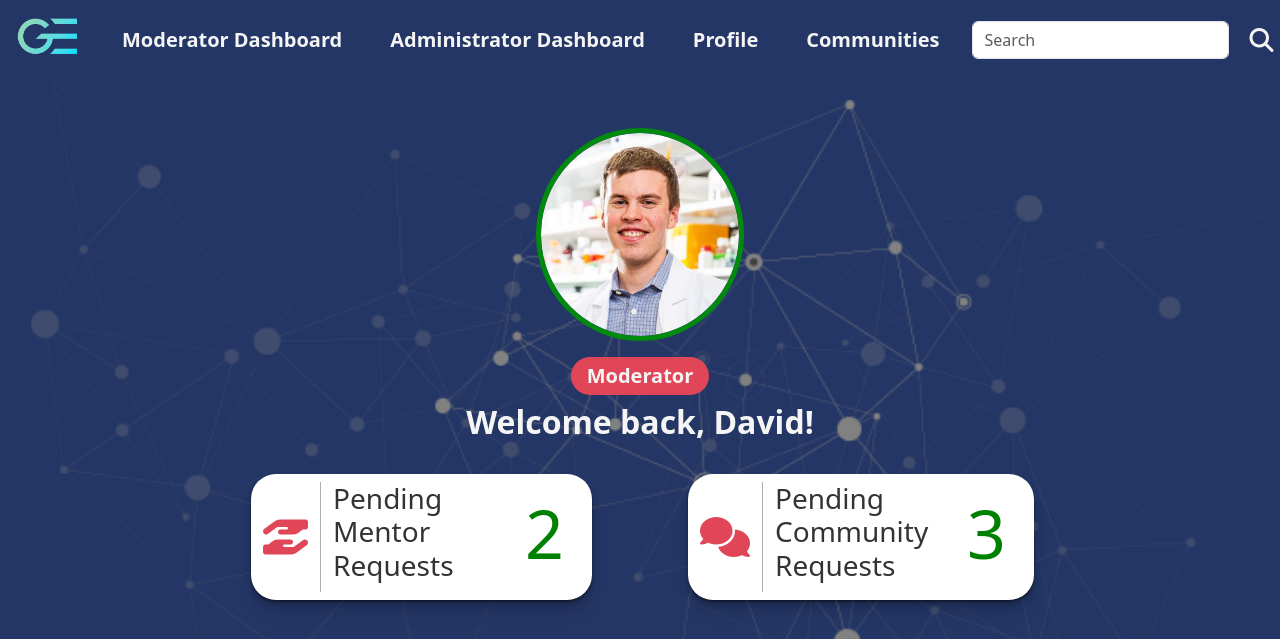
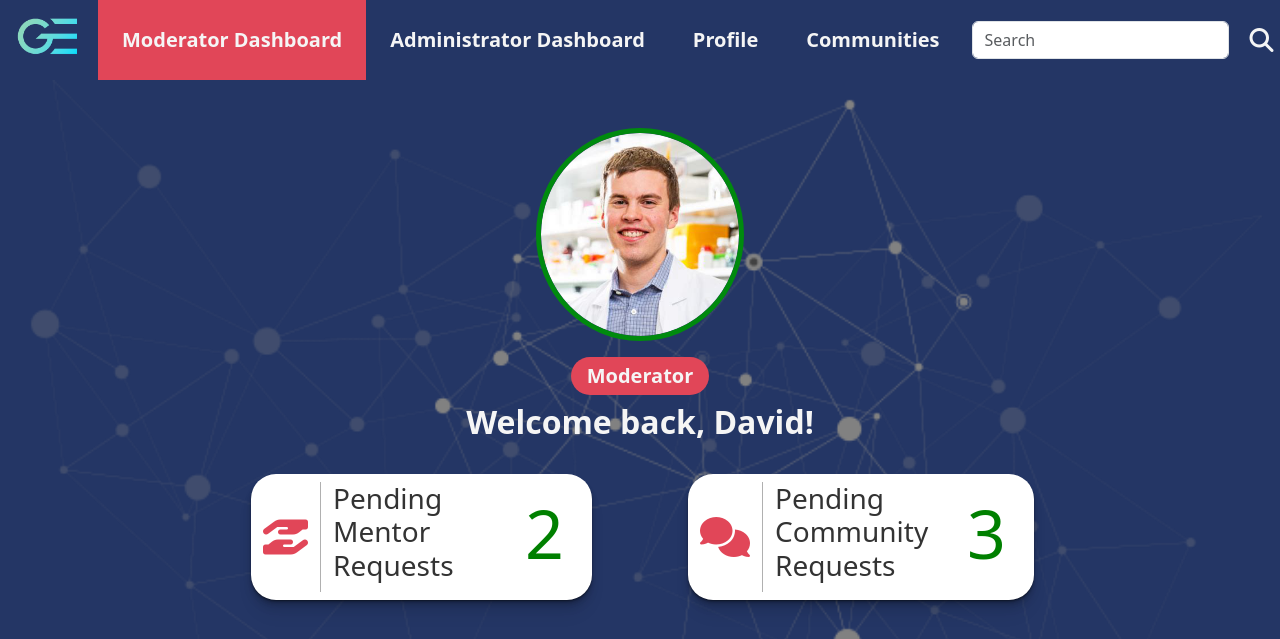
Before and after one commit to davescoins/Guidance-Exchange, a PHP site: page /moderator-dashboard.php in a window 1280 px wide; the page is wider, and only the part inside the window is pictured. Shown: the top 639 px of that part. Run offline with PHP 8.4, Linux system fonts and the light colour scheme; a user stored in the database is signed in; data comes from the database, SQL or seed files in the repository; some libraries are stand-ins or nearby versions.

Commit message:
fixed issue with nav link not showing as active

```diff
--- a/moderator-dashboard.php
+++ b/moderator-dashboard.php
@@ -33,12 +33,12 @@
           <?php
           if ($userModeratorStatus == true) {
             echo '<li class="nav-item">';
-            echo ' <a class="nav-link highlight-link nav-text px-4" href="moderator-dashboard.php?profileID=' . $userID . '">Moderator Dashboard</a>';
+            echo '<a class="nav-link highlight-link nav-text px-4 active" href="moderator-dashboard.php?profileID=' . $userID . '">Moderator Dashboard</a>';
             echo '</li>';
           }
           if ($userSystemAdministratorStatus == true) {
             echo '<li class="nav-item">';
-            echo ' <a class="nav-link highlight-link nav-text px-4" href="admin-dashboard.php?profileID=' . $userID . '">Administrator Dashboard</a>';
+            echo '<a class="nav-link highlight-link nav-text px-4" href="admin-dashboard.php?profileID=' . $userID . '">Administrator Dashboard</a>';
             echo '</li>';
           }
           ?>
```
